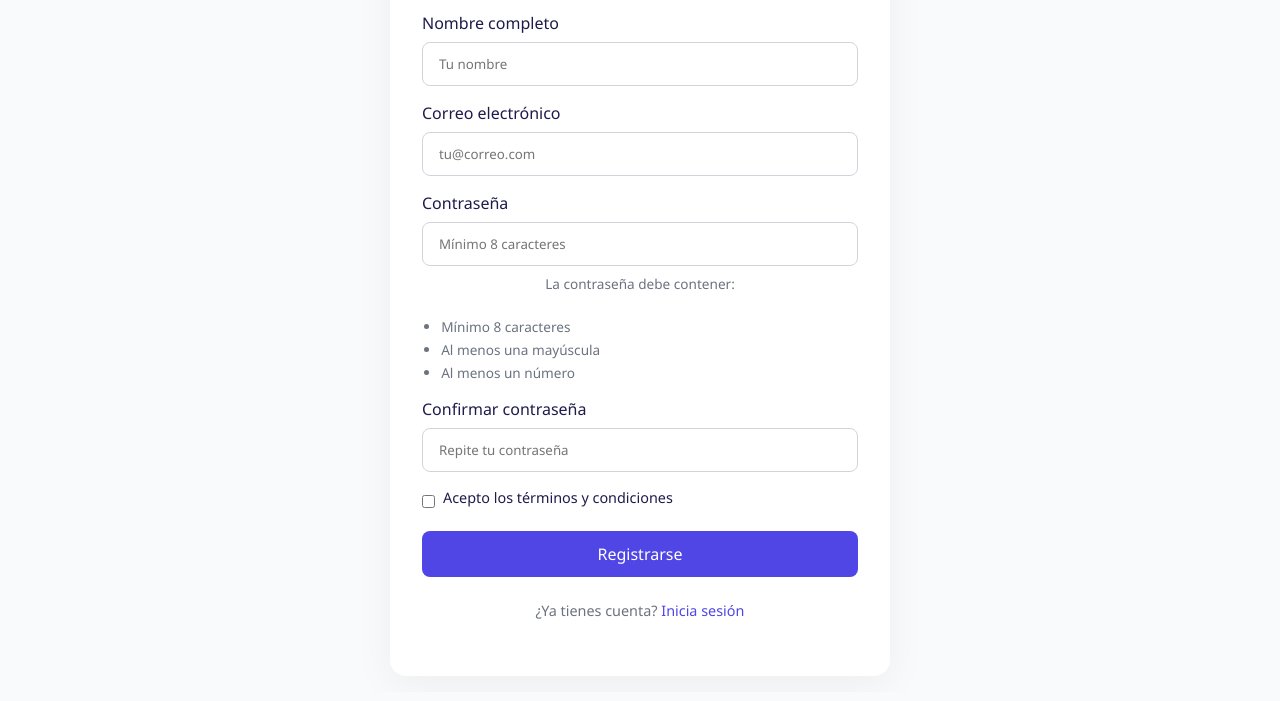
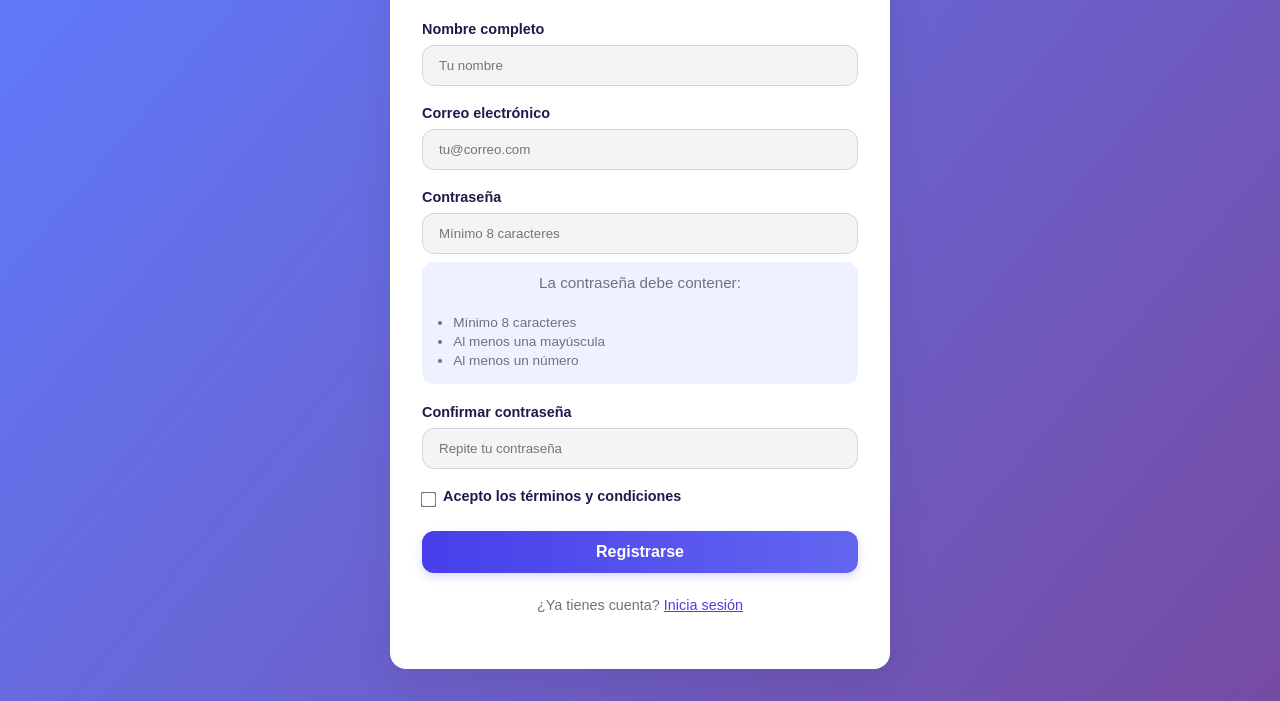
Before and after one commit to JuanmaCode2025/Modulo_Autenticacion_EquipoN-_3, a website: page public/registro/registro.html in a window 1280 px wide. Shown: the part 129-830 px from the top of the page. Drawn offline with Linux system fonts and the light colour scheme; some packages are replaced by stand-ins of ours; a script that the page names is missing.

Commit message:
Update registrar.css

```diff
--- a/public/registro/registrar.css
+++ b/public/registro/registrar.css
@@ -1,5 +1,5 @@
 :root {
-  --primary: #4f46e5;
+  --primary: #473eea;
   --secondary: #eef2ff;
   --background: #f9fafb;
   --dark: #1e1b4b;
@@ -7,56 +7,67 @@
   --white: #ffffff;
   --error: #ef4444;
   --success: #22c55e;
+  --light-gray: #f3f4f6;
+  --radius: 0.75rem;
 }
 
 * {
   box-sizing: border-box;
   margin: 0;
   padding: 0;
-  font-family: 'Segoe UI', sans-serif;
+  font-family: Arial;
 }
 
 body {
-  background-color: var(--background);
-  color: var(--dark);
+  background: linear-gradient(130deg, #5e7cff, #764ba2);
+  min-height: 100vh;
   display: flex;
   justify-content: center;
   align-items: center;
-  min-height: 100vh;
-  padding: 1rem;
+  padding: 2rem;
+  color: var(--white);
 }
 
 .container {
-  background-color: var(--white);
-  border-radius: 1rem;
-  box-shadow: 0 10px 40px rgba(0, 0, 0, 0.05);
+  background-color:rgb(255, 255, 255);
+  border-radius: 16px;
+  box-shadow: 0 15px 40px rgba(0, 0, 0, 0.08);
   padding: 2rem;
   max-width: 500px;
   width: 100%;
+  transition: transform 0.3s ease;
+}
+
+.container:hover {
+  transform: translateY(-5px);
 }
 
 h1 {
   color: var(--primary);
   margin-bottom: 0.5rem;
-  font-size: 1.8rem;
+  font-size: 2rem;
   text-align: center;
+  font-weight: 700;
 }
 
 p {
   text-align: center;
   color: var(--gray);
   margin-bottom: 1.5rem;
+  font-size: 0.95rem;
 }
 
 .form-group {
-  margin-bottom: 1rem;
+  margin-bottom: 1.2rem;
   position: relative;
 }
 
 label {
   display: block;
   margin-bottom: 0.5rem;
-  font-weight: 500;
+  font-weight: 600;
+  font-size: 0.9rem;
+  color: var(--dark);
 }
 
 input[type="text"],
@@ -65,18 +76,21 @@ input[type="password"] {
   width: 100%;
   padding: 0.75rem 1rem;
   border: 1px solid #d1d5db;
-  border-radius: 0.5rem;
-  transition: border-color 0.3s;
+  border-radius: var(--radius);
+  background-color: var(--light-gray);
+  transition: all 0.3s ease;
 }
 
 input:focus {
   outline: none;
   border-color: var(--primary);
+  background-color: var(--white);
+  box-shadow: 0 0 0 3px rgba(79, 70, 229, 0.2);
 }
 
 .error {
   color: var(--error);
-  font-size: 0.875rem;
+  font-size: 0.85rem;
   display: none;
   margin-top: 0.25rem;
 }
@@ -89,6 +103,9 @@ input:focus {
   font-size: 0.85rem;
   color: var(--gray);
   margin-top: 0.5rem;
+  background-color: var(--secondary);
+  padding: 0.75rem;
+  border-radius: var(--radius);
 }
 
 .password-requirements ul {
@@ -107,20 +124,28 @@ input:focus {
 }
 
 button[type="submit"] {
-  background-color: var(--primary);
+  background: linear-gradient(to right, var(--primary), #6366f1);
   color: var(--white);
   width: 100%;
   padding: 0.75rem;
   font-size: 1rem;
   border: none;
-  border-radius: 0.5rem;
+  border-radius: var(--radius);
   cursor: pointer;
-  transition: background-color 0.3s;
+  font-weight: bold;
+  transition: all 0.3s ease;
+  box-shadow: 0 4px 10px rgba(79, 70, 229, 0.2);
+}
+
+button[type="submit"]:hover {
+  transform: translateY(-2px);
+  box-shadow: 0 6px 15px rgba(79, 70, 229, 0.3);
 }
 
 button:disabled {
-  background-color: #a5b4fc;
+  background: #a5b4fc;
   cursor: not-allowed;
+  opacity: 0.8;
 }
 
 .login-link {
@@ -131,37 +156,56 @@ button:disabled {
 
 .login-link a {
   color: var(--primary);
-  text-decoration: none;
+  text-decoration: underline;
+  font-weight: 500;
+}
+
+.login-link a:hover {
+  color: #3730a3;
 }
 
 .success-message {
   text-align: center;
   padding: 2rem;
   background-color: var(--secondary);
-  border-radius: 1rem;
+  border-radius: var(--radius);
+  animation: fadeIn 0.6s ease-in-out;
+}
+
+@keyframes fadeIn {
+  from { opacity: 0; transform: translateY(10px); }
+  to { opacity: 1; transform: translateY(0); }
 }
 
 .check-icon {
   background-color: var(--success);
   color: var(--white);
-  display: inline-block;
-  padding: 0.75rem 1rem;
-  font-size: 1.5rem;
+  display: inline-flex;
+  justify-content: center;
+  align-items: center;
+  width: 3.5rem;
+  height: 3.5rem;
+  font-size: 2rem;
   border-radius: 50%;
   margin-bottom: 1rem;
+  box-shadow: 0 5px 15px rgba(34, 197, 94, 0.3);
 }
 
-/* CAPTCHA alignment */
+
 .g-recaptcha {
   margin-bottom: 1rem;
   transform: scale(0.95);
   transform-origin: 0 0;
 }
 
-/* Checkbox group */
+
 #termsGroup {
   display: flex;
   align-items: center;
   gap: 0.5rem;
   font-size: 0.9rem;
 }
+
+#termsGroup input {
+  transform: scale(1.2);
+}
```
